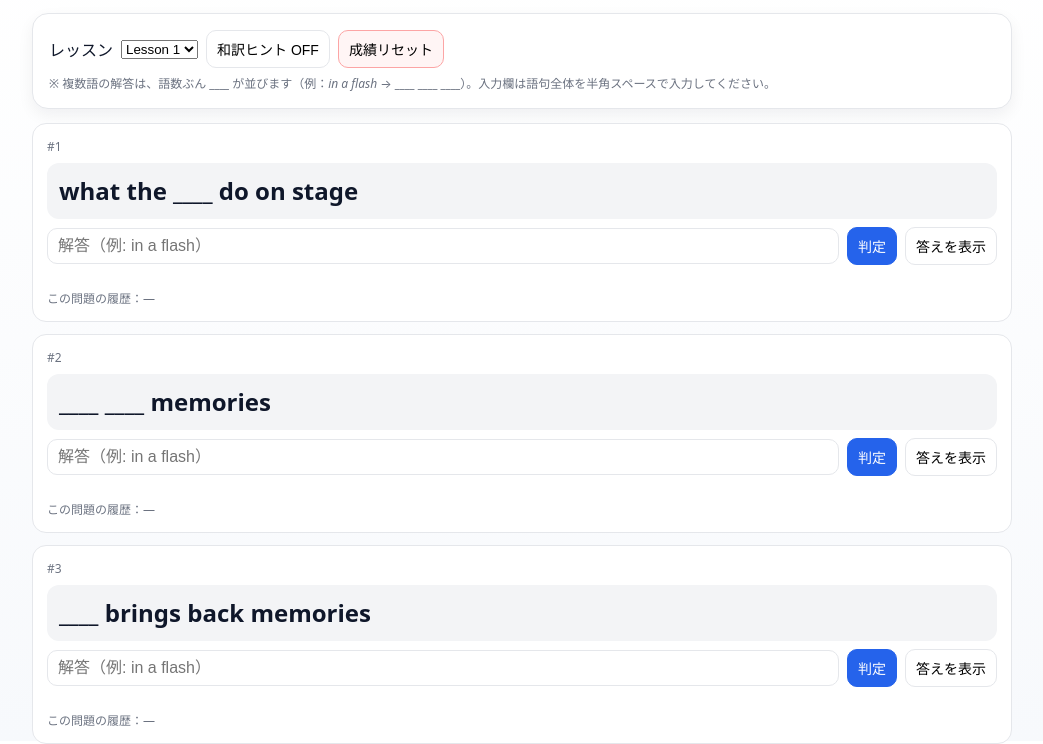
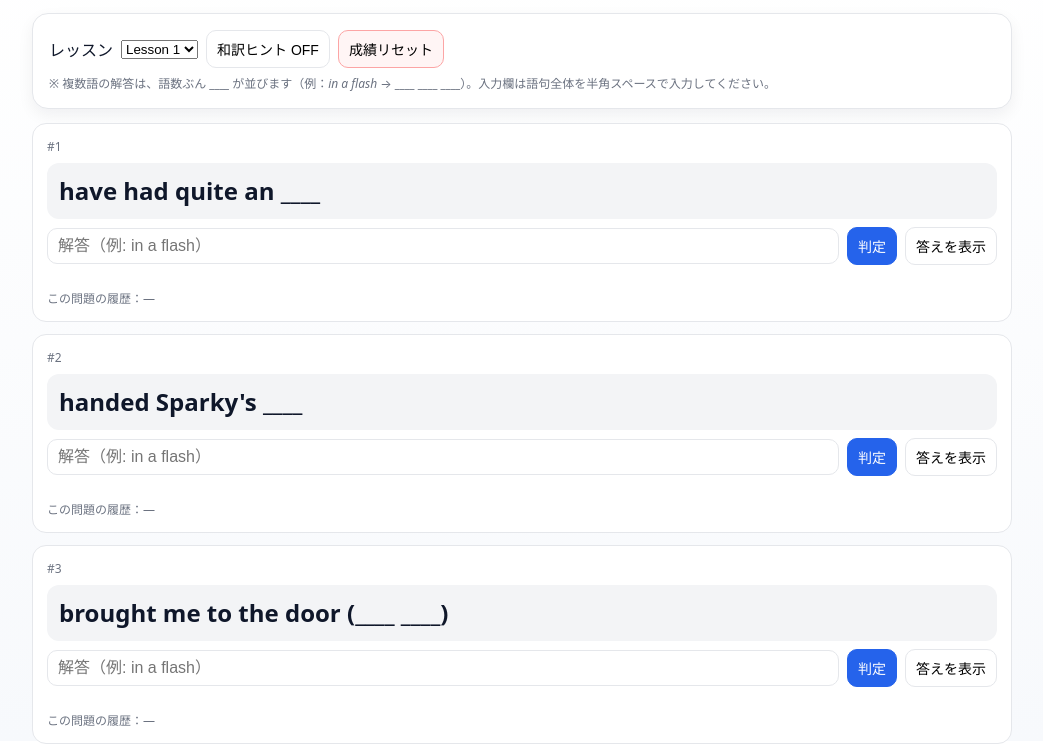
Before and after one commit to otashiro1/english-cloze-app, a plain HTML site: page index.html in a window 1280 px wide. Shown: the part 59-803 px from the top of the page, without its empty margins (118-1161 px from the left). Drawn offline with Linux system fonts and the light colour scheme.

Commit message:
Add new vocabulary terms to lessons

```diff
--- a/index.html
+++ b/index.html
@@ -59,107 +59,468 @@
 // ===== Data (Lesson 1–6) =====
 const LESSONS = {
   "Lesson 1": [
-    { term: "actor",        sentence: "what the actors do on stage",             jp: "俳優が舞台の上ですること" },
-    { term: "brings back",  sentence: "brings back memories",                    jp: "思い出を思い出させる" },
-    { term: "certainly",    sentence: "certainly brings back memories",          jp: "確実に記憶を思い出させる" },
-    { term: "difficult",    sentence: "uses some difficult language",            jp: "難しい言語を使う" },
-    { term: "downstairs",   sentence: "was back downstairs",                     jp: "下の階に戻る" },
-    { term: "dressed",      sentence: "dressed as Romeo",                        jp: "ロミオのような服を着て" },
-    { term: "floor",        sentence: "the living room floor",                   jp: "リビングの床" },
-    { term: "grabbed",      sentence: "grabbed Mom",                             jp: "お母さんを掴んだ" },
-    { term: "in a flash",   sentence: "was back downstairs in a flash",          jp: "あっという間に下の階に戻る" },
-    { term: "language",     sentence: "uses some difficult language",            jp: "難しい言語を使う" },
-    { term: "living room",  sentence: "walking into the living room",            jp: "リビングに歩いて入る" },
-    { term: "memory",       sentence: "brings back memories",                    jp: "記憶を思い出させる" },
-    { term: "pointed",      sentence: "pointed over to the stairs",              jp: "階段の方を指した" },
-    { term: "scene",        sentence: "the balcony scene",                        jp: "バルコニーの場面" },
-    { term: "slowly",       sentence: "slowly walked down the steps",            jp: "ゆっくり階段を降りた" }
+    {
+      "term": "adventure",
+      "sentence": "have had quite an adventure",
+      "jp": "すごい冒険をした"
+    },
+    {
+      "term": "bowl",
+      "sentence": "handed Sparky's bowl",
+      "jp": "Sparkyのボウル（鉢）を渡した"
+    },
+    {
+      "term": "bring [brought]",
+      "sentence": "brought me to the door",
+      "jp": "私をドアの前まで連れてきた"
+    },
+    {
+      "term": "captain",
+      "sentence": "a picture of me and the captain",
+      "jp": "私と船長の写真"
+    },
+    {
+      "term": "clap",
+      "sentence": "clapped his hand to his forehead",
+      "jp": "彼の額で手をポンと叩いた"
+    },
+    {
+      "term": "crew",
+      "sentence": "with the crew",
+      "jp": "乗組員と一緒に"
+    },
+    {
+      "term": "cross",
+      "sentence": "crossed Lake Erie",
+      "jp": "エリー湖を渡った"
+    },
+    {
+      "term": "forehead",
+      "sentence": "clapped his hand to his forehead",
+      "jp": "彼の額で手をポンと叩いた"
+    },
+    {
+      "term": "goldfish",
+      "sentence": "remembered his goldfish",
+      "jp": "彼の金魚を思い出した"
+    },
+    {
+      "term": "mover",
+      "sentence": "head mover",
+      "jp": "引っ越し業者のリーダー"
+    },
+    {
+      "term": "plenty",
+      "sentence": "plenty of room",
+      "jp": "十分な空間"
+    },
+    {
+      "term": "quite",
+      "sentence": "have had quite an adventure",
+      "jp": "すごい冒険をした"
+    },
+    {
+      "term": "remember",
+      "sentence": "remembered his goldfish",
+      "jp": "彼の金魚を思い出した"
+    },
+    {
+      "term": "sail",
+      "sentence": "sailed on a small cargo ship",
+      "jp": "小さな貨物船に乗って航海した"
+    },
+    {
+      "term": "stare",
+      "sentence": "stared at each other",
+      "jp": "互いをじっと見つめ合った"
+    }
   ],
   "Lesson 2": [
-    { term: "acted out",    sentence: "acted out the balcony scene",             jp: "場面を演技して見せた" },
-    { term: "actually",     sentence: "were actually in love",                   jp: "実際に恋をしていた" },
-    { term: "basically",    sentence: "basically",                               jp: "基本的に" },
-    { term: "certain",      sentence: "in a certain situation",                  jp: "特定の状況で" },
-    { term: "character",    sentence: "how your character would feel",           jp: "登場人物がどう感じるか" },
-    { term: "emotion",      sentence: "show real emotion",                       jp: "実際の感情を見せる" },
-    { term: "explained",    sentence: "dad explained",                           jp: "お父さんが説明した" },
-    { term: "feel",         sentence: "how your character would feel",           jp: "登場人物がどう感じるか" },
-    { term: "kept",         sentence: "kept the costumes",                       jp: "衣装を保管した" },
-    { term: "pretended",    sentence: "pretended to date",                       jp: "デートするふりをした" },
-    { term: "realized",     sentence: "realized at once",                        jp: "すぐに気づいた" },
-    { term: "reminds",      sentence: "reminds us",                              jp: "思い起こさせる" },
-    { term: "romantic",     sentence: "seem romantic",                           jp: "ロマンチックに見える" },
-    { term: "run off",      sentence: "run off",                                 jp: "逃げる" },
-    { term: "technique",    sentence: "a technique called method acting",        jp: "メソッド演技と呼ばれる技術" }
+    {
+      "term": "energy",
+      "sentence": "make energy",
+      "jp": "エネルギーを作り出す"
+    },
+    {
+      "term": "fill",
+      "sentence": "be filled with water",
+      "jp": "水で満たす"
+    },
+    {
+      "term": "firm",
+      "sentence": "stay firm and upright",
+      "jp": "硬く直立した状態を保つ"
+    },
+    {
+      "term": "flexible",
+      "sentence": "strong and flexible",
+      "jp": "丈夫で柔軟な"
+    },
+    {
+      "term": "internal",
+      "sentence": "internal tubes",
+      "jp": "内部の管"
+    },
+    {
+      "term": "lack",
+      "sentence": "die from a lack of energy",
+      "jp": "エネルギー不足で死ぬ"
+    },
+    {
+      "term": "muscle",
+      "sentence": "human muscles",
+      "jp": "人間の筋肉"
+    },
+    {
+      "term": "shape",
+      "sentence": "keep their shape",
+      "jp": "彼らの形を保つ"
+    },
+    {
+      "term": "store",
+      "sentence": "store water",
+      "jp": "水を蓄える、水を貯める"
+    },
+    {
+      "term": "strong",
+      "sentence": "strong and flexible",
+      "jp": "強く柔軟な"
+    },
+    {
+      "term": "sugar",
+      "sentence": "use this sugar for energy",
+      "jp": "この糖分をエネルギーとして使用する"
+    },
+    {
+      "term": "tissue",
+      "sentence": "plant tissue",
+      "jp": "植物組織"
+    },
+    {
+      "term": "tube",
+      "sentence": "internal tubes",
+      "jp": "内部の管"
+    },
+    {
+      "term": "upright",
+      "sentence": "stay firm and upright",
+      "jp": "硬く直立した状態を保つ"
+    },
+    {
+      "term": "use",
+      "sentence": "use water",
+      "jp": "水を使用する"
+    }
   ],
   "Lesson 3": [
-    { term: "ancient",      sentence: "Ancient Greece",                          jp: "古代ギリシャ" },
-    { term: "attend",       sentence: "attend a party",                          jp: "パーティーに参加する" },
-    { term: "culture",      sentence: "vary from culture to culture",            jp: "文化によって異なる" },
-    { term: "evil",         sentence: "an evil daughter",                        jp: "邪悪な娘" },
-    { term: "fairy tale",   sentence: "one of many fairy tales",                 jp: "多くのおとぎ話の中の1つ" },
-    { term: "lap",          sentence: "into the lap of the pharaoh",             jp: "ファラオの膝に" },
-    { term: "marries",      sentence: "marries the pharaoh",                     jp: "ファラオと結婚する" },
-    { term: "modern",       sentence: "in the modern Cinderella story",          jp: "現代のシンデレラストーリー" },
-    { term: "owner",        sentence: "looks for its owner",                     jp: "持ち主を探す" },
-    { term: "plot",         sentence: "the setting, characters, and plot",       jp: "背景、登場人物、あらすじ" },
-    { term: "remarries",    sentence: "remarries after her mother dies",         jp: "母の死後に再婚する" },
-    { term: "setting",      sentence: "the setting, characters, and plot",       jp: "背景、登場人物、あらすじ" },
-    { term: "slave",        sentence: "a slave in Egypt",                        jp: "エジプトの奴隷" },
-    { term: "theme",        sentence: "the basic themes",                        jp: "基本の主題" },
-    { term: "vary",         sentence: "vary from culture to culture",            jp: "文化によって異なる" }
+    {
+      "term": "break down",
+      "sentence": "break down most foods",
+      "jp": "ほとんどの食べ物を分解する"
+    },
+    {
+      "term": "flow",
+      "sentence": "keeps our blood flowing",
+      "jp": "私たちの血が流れ続ける"
+    },
+    {
+      "term": "function",
+      "sentence": "three basic important functions",
+      "jp": "基本的な3つの重要な機能"
+    },
+    {
+      "term": "glue",
+      "sentence": "acts like glue",
+      "jp": "接着剤のような役割をする"
+    },
+    {
+      "term": "keep",
+      "sentence": "keeps our blood flowing",
+      "jp": "私たちの血が流れ続ける"
+    },
+    {
+      "term": "necessary",
+      "sentence": "necessary",
+      "jp": "必要な"
+    },
+    {
+      "term": "nutrient",
+      "sentence": "get important nutrients",
+      "jp": "重要な栄養素を得る"
+    },
+    {
+      "term": "organ",
+      "sentence": "our muscles and organs",
+      "jp": "私たちの筋肉と臓器"
+    },
+    {
+      "term": "properly",
+      "sentence": "flow properly",
+      "jp": "ちゃんと流れる"
+    },
+    {
+      "term": "separate",
+      "sentence": "separate the nutrients from the waste",
+      "jp": "栄養素を廃棄物から分離する"
+    },
+    {
+      "term": "skin",
+      "sentence": "keeps our skin strong",
+      "jp": "私たちの皮膚を丈夫に保つ"
+    },
+    {
+      "term": "survive",
+      "sentence": "needs water to survive",
+      "jp": "生存するためには水が必要だ"
+    },
+    {
+      "term": "thick",
+      "sentence": "too thick to flow",
+      "jp": "流れるにはどろどろすぎる"
+    },
+    {
+      "term": "tiny",
+      "sentence": "tiny veins",
+      "jp": "とても小さな静脈"
+    },
+    {
+      "term": "waste",
+      "sentence": "separate the nutrients from the waste",
+      "jp": "栄養素を廃棄物から分離する"
+    }
   ],
   "Lesson 4": [
-    { term: "adult",        sentence: "adult",                                   jp: "大人" },
-    { term: "belong to",    sentence: "belong to a human",                       jp: "人間に属する" },
-    { term: "continent",    sentence: "continents crashing together",            jp: "大陸の衝突と合体" },
-    { term: "crash",        sentence: "continents crashing together",            jp: "大陸の衝突と合体" },
-    { term: "depends on",   sentence: "depends on the mountains",                jp: "山による" },
-    { term: "edge",         sentence: "the edges of the continents",             jp: "大陸の端" },
-    { term: "evidence",     sentence: "no evidence of any Yetis",                jp: "雪男の証拠なし" },
-    { term: "fold",         sentence: "fold upward",                             jp: "上に向かって折れる" },
-    { term: "footprint",    sentence: "a set of footprints",                     jp: "一組の足跡" },
-    { term: "monster",      sentence: "ape-like snow monsters",                  jp: "類人猿のような雪の怪物" },
-    { term: "result",       sentence: "result",                                  jp: "結果" },
-    { term: "shifted",      sentence: "shifted and crashed into Eurasia",        jp: "ユーラシアにぶつかった" },
-    { term: "stranger",     sentence: "stranger",                                jp: "見知らぬ人" },
-    { term: "surprising",   sentence: "the most surprising thing about the Himalayas", jp: "ヒマラヤで最も驚くべきこと" },
-    { term: "trail",        sentence: "started up a trail",                      jp: "登山路を登り始めた" }
+    {
+      "term": "appliance",
+      "sentence": "all the appliances",
+      "jp": "すべての家電製品"
+    },
+    {
+      "term": "cooking",
+      "sentence": "Grandma's irreplaceable cooking",
+      "jp": "おばあさんのかけがえのない料理"
+    },
+    {
+      "term": "figure out",
+      "sentence": "figure out the rest",
+      "jp": "その残りは理解しました"
+    },
+    {
+      "term": "float",
+      "sentence": "floating in it",
+      "jp": "その中で浮かんでいる"
+    },
+    {
+      "term": "gadget",
+      "sentence": "many gadgets",
+      "jp": "たくさんの道具"
+    },
+    {
+      "term": "glow",
+      "sentence": "glowed orange",
+      "jp": "オレンジ色に輝いた"
+    },
+    {
+      "term": "irreplaceable",
+      "sentence": "Grandma's irreplaceable cooking",
+      "jp": "おばあさんのかけがえのない料理"
+    },
+    {
+      "term": "odorless",
+      "sentence": "The gel is odorless.",
+      "jp": "そのゲルは無臭です"
+    },
+    {
+      "term": "panel",
+      "sentence": "a panel slid open",
+      "jp": "1つの板が滑るように開いた"
+    },
+    {
+      "term": "pull out",
+      "sentence": "pulled out a sausage",
+      "jp": "ソーセージを1つ取り出した"
+    },
+    {
+      "term": "reveal",
+      "sentence": "revealing hanging pots and pans",
+      "jp": "壁にかけられたポットと鍋が姿を現しながら"
+    },
+    {
+      "term": "shelf [shelves]",
+      "sentence": "on a shelf",
+      "jp": "棚の上に"
+    },
+    {
+      "term": "slide [slid]",
+      "sentence": "a panel slid open",
+      "jp": "1つの板が滑るように開いた"
+    },
+    {
+      "term": "stay away",
+      "sentence": "stay away from this kitchen",
+      "jp": "この台所から離れていなさい"
+    },
+    {
+      "term": "straight",
+      "sentence": "went straight",
+      "jp": "まっすぐ行った"
+    }
   ],
   "Lesson 5": [
-    { term: "bottom",       sentence: "on the bottom",                           jp: "底に" },
-    { term: "cabin",        sentence: "a small cabin",                           jp: "小さな小屋" },
-    { term: "confused",     sentence: "looked confused",                         jp: "慌てたように見えた" },
-    { term: "earthquake",   sentence: "a minor earthquake",                      jp: "軽い地震" },
-    { term: "explanation",  sentence: "for an explanation",                      jp: "説明を求める" },
-    { term: "hard",         sentence: "shook so hard",                           jp: "非常にひどく揺れた" },
-    { term: "head",         sentence: "head back",                               jp: "戻る" },
-    { term: "held on to",   sentence: "held on to Brandon tightly",              jp: "Brandonをぎゅっと掴んだ" },
-    { term: "investigate",  sentence: "we'd better investigate",                 jp: "調査した方が良い" },
-    { term: "minor",        sentence: "a minor earthquake",                      jp: "軽い地震" },
-    { term: "pair",         sentence: "a pair of boots",                         jp: "一足の長靴" },
-    { term: "shook",        sentence: "shook so hard",                           jp: "非常にひどく揺れた" },
-    { term: "trick",        sentence: "I tricked you",                           jp: "君を騙した" },
-    { term: "whole",        sentence: "a whole family",                          jp: "一家全体" },
-    { term: "wooden",       sentence: "wooden footprints",                       jp: "木でできた足跡" }
+    {
+      "term": "allow",
+      "sentence": "allow computers to become even smaller",
+      "jp": "コンピューターをより一層小さくしてくれる"
+    },
+    {
+      "term": "connection",
+      "sentence": "What's the connection?",
+      "jp": "どんな関連性があるのでしょう？"
+    },
+    {
+      "term": "create",
+      "sentence": "create the solutions",
+      "jp": "解決策を生み出す"
+    },
+    {
+      "term": "deal with",
+      "sentence": "deals with saving energy",
+      "jp": "エネルギーの節約を扱う"
+    },
+    {
+      "term": "device",
+      "sentence": "energy storage devices",
+      "jp": "エネルギーを保存する装置"
+    },
+    {
+      "term": "electricity",
+      "sentence": "store electricity",
+      "jp": "電気を保存する"
+    },
+    {
+      "term": "frame",
+      "sentence": "in the frames",
+      "jp": "メガネフレームの中に"
+    },
+    {
+      "term": "inexpensive",
+      "sentence": "inexpensive insulation",
+      "jp": "安い断熱材"
+    },
+    {
+      "term": "insulation",
+      "sentence": "inexpensive insulation",
+      "jp": "安い断熱材"
+    },
+    {
+      "term": "man-made",
+      "sentence": "man-made nano-materials",
+      "jp": "人が作り出したナノ物質"
+    },
+    {
+      "term": "pass through",
+      "sentence": "keeping air from passing through",
+      "jp": "空気が通過するのを防ぐ"
+    },
+    {
+      "term": "promising",
+      "sentence": "promising nanotechnology research",
+      "jp": "有望なナノテクノロジーの研究"
+    },
+    {
+      "term": "save",
+      "sentence": "saves energy and money",
+      "jp": "エネルギーとお金を節約する"
+    },
+    {
+      "term": "storage",
+      "sentence": "energy storage",
+      "jp": "エネルギーを保存する"
+    },
+    {
+      "term": "temperature",
+      "sentence": "maintain temperatures",
+      "jp": "温度を維持する"
+    }
   ],
   "Lesson 6": [
-    { term: "announcement", sentence: "an important announcement",               jp: "重要な発表" },
-    { term: "emergency",    sentence: "the fire drill emergency plan",           jp: "消防訓練の緊急計画" },
-    { term: "evacuate",     sentence: "evacuate the building",                   jp: "建物から避難する" },
-    { term: "exit",         sentence: "exit the building",                       jp: "建物を出る" },
-    { term: "important",    sentence: "an important announcement",               jp: "重要な発表" },
-    { term: "plan",         sentence: "the fire drill emergency plan",           jp: "消防訓緊急計画" },
-    { term: "possible",     sentence: "as much as possible",                     jp: "できるだけ多く" },
-    { term: "prepare",      sentence: "prepare for",                             jp: "備える" },
-    { term: "safely",       sentence: "exit the building safely",                jp: "安全に建物を出る" },
-    { term: "signal",       sentence: "wait for my signal",                      jp: "私の信号を待つ" },
-    { term: "sink",         sentence: "get under a sink",                        jp: "洗面台の下に入る" },
-    { term: "strong",       sentence: "the strongest parts of the building",     jp: "建物の最も丈夫な部分" },
-    { term: "try",          sentence: "give it a try",                           jp: "試してみる" },
-    { term: "under",        sentence: "get under a desk",                        jp: "机の下に入る" },
-    { term: "warning",      sentence: "without warning",                         jp: "警告なく" }
+    {
+      "term": "advanced",
+      "sentence": "the most advanced shoe",
+      "jp": "最も進歩した靴"
+    },
+    {
+      "term": "arch",
+      "sentence": "arch",
+      "jp": "土踏まず"
+    },
+    {
+      "term": "brand new",
+      "sentence": "some brand new shoes",
+      "jp": "いくつかの真新しい靴"
+    },
+    {
+      "term": "combine",
+      "sentence": "combines the natural feel with added protection",
+      "jp": "自然な感覚と保護する機能を兼ね備えている"
+    },
+    {
+      "term": "extra",
+      "sentence": "at no extra charge",
+      "jp": "追加料金なし"
+    },
+    {
+      "term": "fit ... like a glove",
+      "sentence": "fits your foot like a glove",
+      "jp": "あつらえたよう（手袋のように）にあなたの足にぴったり合う"
+    },
+    {
+      "term": "last",
+      "sentence": "lasts for one week",
+      "jp": "1週間続けられる"
+    },
+    {
+      "term": "material",
+      "sentence": "mesh material",
+      "jp": "メッシュ素材"
+    },
+    {
+      "term": "metal",
+      "sentence": "metal springs",
+      "jp": "金属スプリング"
+    },
+    {
+      "term": "protection",
+      "sentence": "protection from scrapes and cuts",
+      "jp": "すり傷と切り傷から保護"
+    },
+    {
+      "term": "run out",
+      "sentence": "until supplies run out",
+      "jp": "供給品が品切れになるまで"
+    },
+    {
+      "term": "sale",
+      "sentence": "sale",
+      "jp": "割引販売、バーゲン"
+    },
+    {
+      "term": "shock",
+      "sentence": "shock absorption",
+      "jp": "衝撃吸収"
+    },
+    {
+      "term": "supply",
+      "sentence": "until supplies run out",
+      "jp": "供給品が品切れになるまで"
+    },
+    {
+      "term": "vest",
+      "sentence": "bulletproof vests",
+      "jp": "防弾チョッキ"
+    }
   ]
+
 };
 
 // ===== Utilities =====
```
